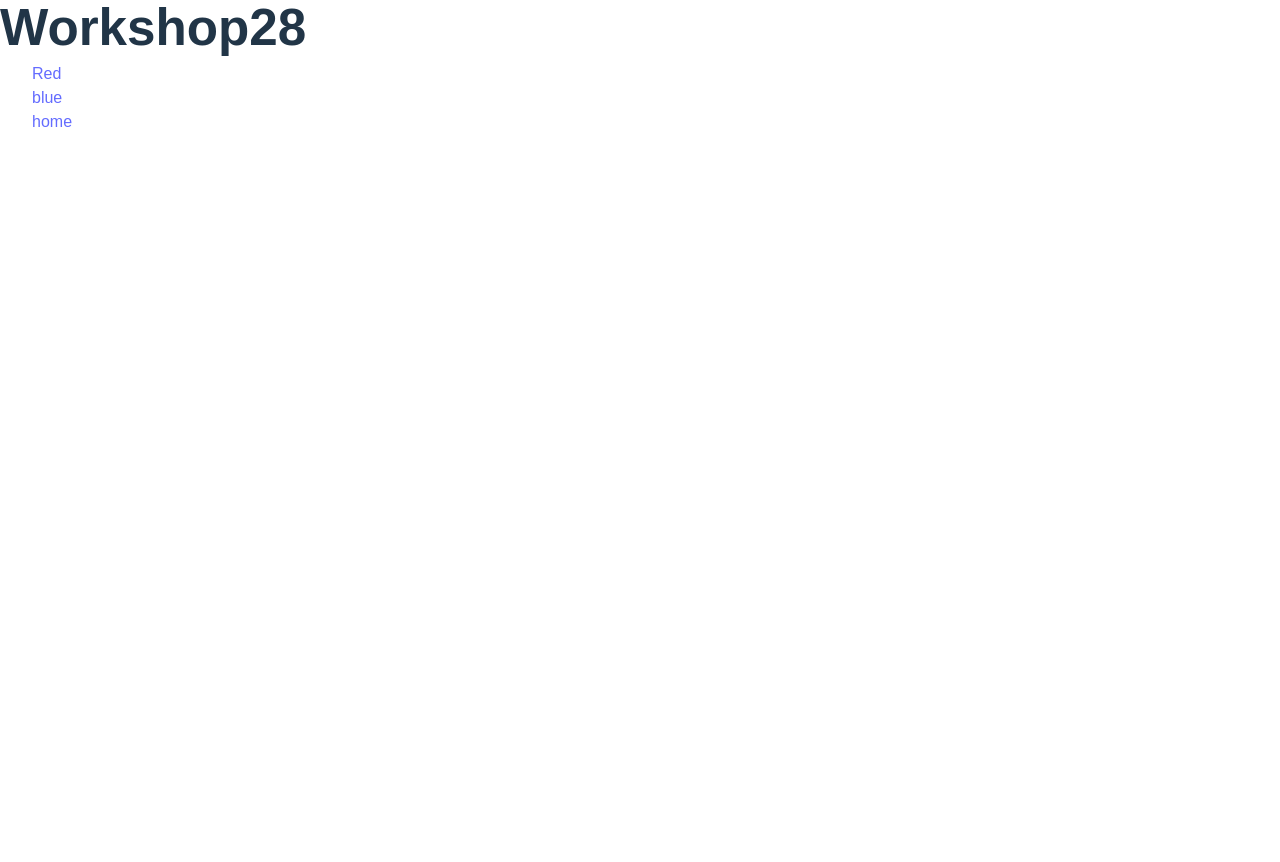
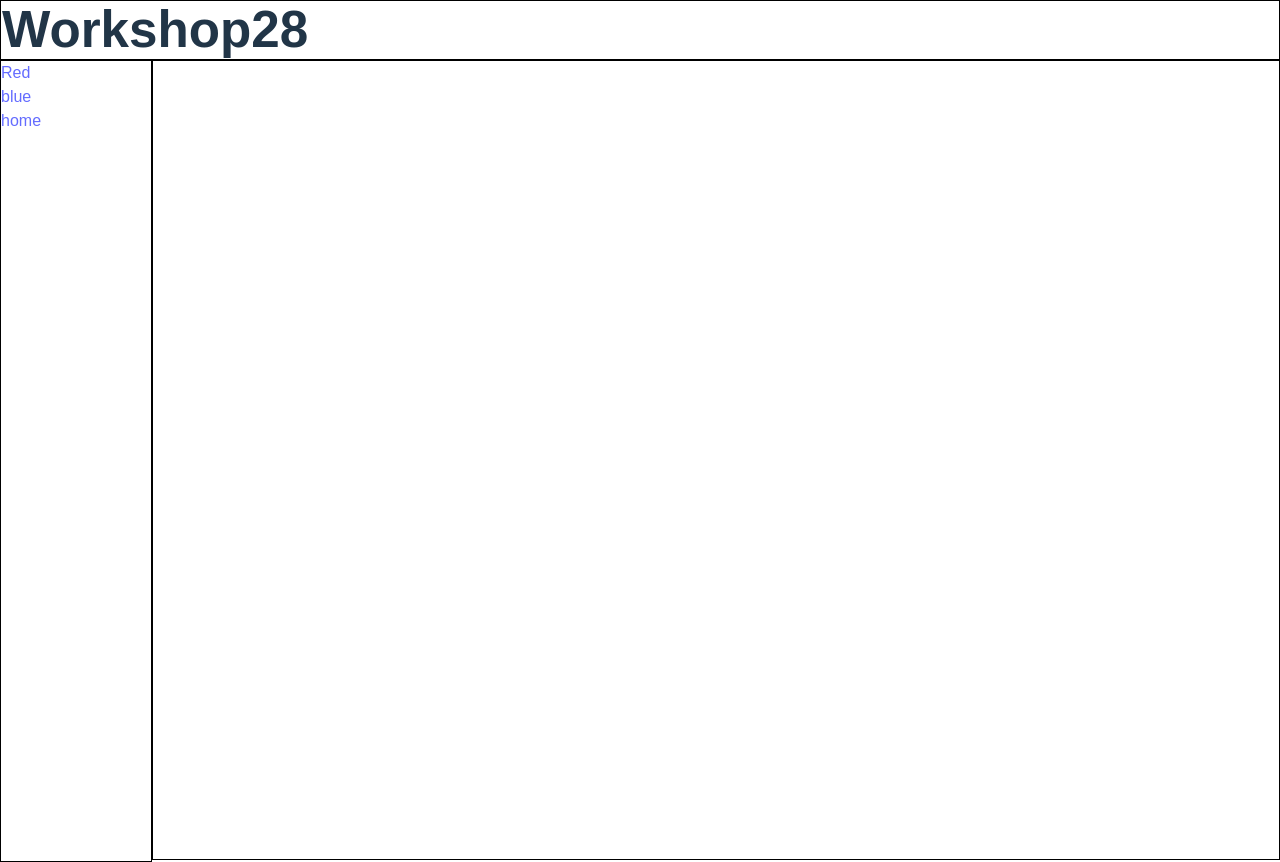
Before and after one commit to Pivanrios/react-route, a React (Vite) app in the folder react-route/: page / in a window 1280 px wide. Built offline with nearby package versions, Linux system fonts and the light colour scheme.

Commit message:
add border

```diff
--- a/react-route/src/App.css
+++ b/react-route/src/App.css
@@ -19,9 +19,10 @@ body,
 body > div {
   height: 100vh;
   width: 100vw;
-}
-
-#container {
+}h1{
+  border: 1px solid black;
+  padding: 1px;
+}#container {
   height: 100%;
   display: flex;
   flex-direction: row;
@@ -34,16 +35,25 @@ body > div {
 #navbar {
   display: flex;
   flex-direction: column;
-  height: 20px;
-  padding: 2em;
-  justify-content: center;
-}#navbar.button:hover{
-  background-color: #b05f6d;
+  height: 100%;
+  width: 150px;
+  padding: 0em;
+  justify-content: start;
+  align-items: flex-start;
+  border: 1px solid black;
+}a{
+  width: 100%;
+  color: black;
+
+}a:hover{
+  background-color: gray;
+  color: white;
 }
 
 /*3.) Main Section*/
 #main-section {
   flex-grow: 1;
+  border: 1px solid black;
 }
 
 #main-section > div {
```
